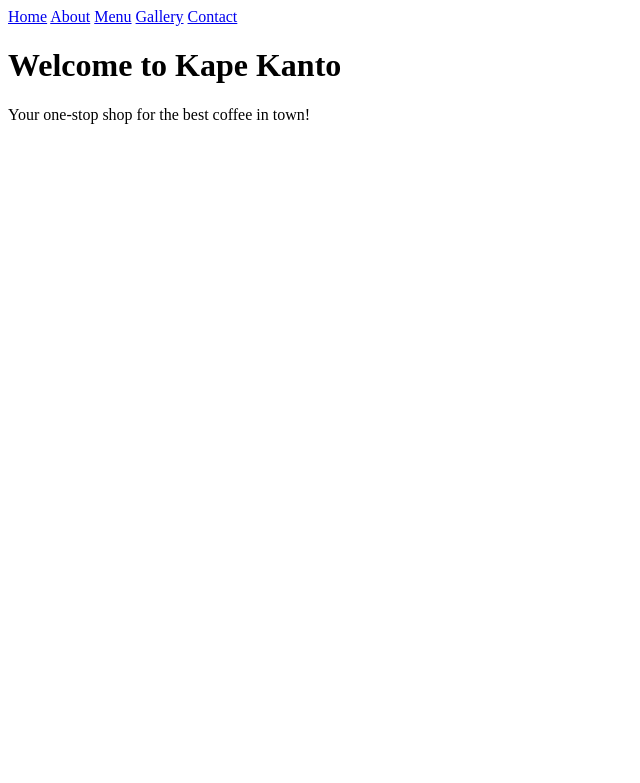
After one commit to djangoproject09/kape_kanto, a Django app: page / in a window 1280 px wide. The commit adds this page. Shown: the top 783 px of the page, without its empty margins (0-640 px from the left). Run offline with Django 5.2, Linux system fonts and the light colour scheme.

Commit message:
Add views, URLs, five page templates

```diff
--- a/coffeeshop/urls.py
+++ b/coffeeshop/urls.py
@@ -15,8 +15,10 @@ Including another URLconf
     2. Add a URL to urlpatterns:  path('blog/', include('blog.urls'))
 """
 from django.contrib import admin
-from django.urls import path
+from django.urls import path, include
 
 urlpatterns = [
     path('admin/', admin.site.urls),
+    path('', include('shop.urls')),
+
 ]
--- a/shop/templates/base.html
+++ b/shop/templates/base.html
@@ -1,12 +1,19 @@
-{ % extends 'base.html' % }
+{% load static %}
 
+<DOCTYPE html>
+<html lang="en">
+    <head>
+        <meta charset="UTF-8">
+        <meta name="viewport" content="width=device-width, initial-scale=1.0">
+        <title>{% block title %}Kape Kanto{% endblock %}</title>
+    </head>
+    <body>
+        {% include 'navbar.html' %}
+        <main>
+            {% block content %}
+            {% endblock %}
+        </main>
 
-{% block content % }
-    <h1>Welcome to Kape Kanto!</h1>
-    <p>Discover the best coffee in town.</p>
-{ % endblock % }
-<body>
-    {% include 'header.html' %}
-    {% block content %}{% endblock %}
-    {% include 'footer.html' %}
-</body>
+        {% include 'footer.html' %}
+    </body>
+    </html>
--- /dev/null
+++ b/shop/templates/home.html
@@ -0,0 +1,8 @@
+{% extends "base.html" %}
+
+{% block title %}Home | Kape Kanto{% endblock %}
+
+{% block content %}
+    <h1>Welcome to Kape Kanto</h1>
+    <p>Your one-stop shop for the best coffee in town!</p>
+{% endblock %}
--- a/shop/templates/navbar.html
+++ b/shop/templates/navbar.html
@@ -0,0 +1,7 @@
+<nav>
+    <a href="{% url 'home' %}">Home</a>
+    <a href="{% url 'about' %}">About</a>
+    <a href="{% url 'menu' %}">Menu</a>
+    <a href="{% url 'gallery' %}">Gallery</a>
+    <a href="{% url 'contact' %}">Contact</a>
+</nav>
--- /dev/null
+++ b/shop/urls.py
@@ -0,0 +1,10 @@
+from django.urls import path
+from . import views
+
+urlpatterns = [
+    path('', views.home, name='home'),
+    path('about/', views.about, name='about'),
+    path('menu/', views.menu, name='menu'),
+    path('gallery/', views.gallery, name='gallery'),
+    path('contact/', views.contact, name='contact'),
+]
--- a/shop/views.py
+++ b/shop/views.py
@@ -1,3 +1,17 @@
 from django.shortcuts import render
 
-# Create your views here.
+
+def home(request):
+    return render(request, 'home.html')
+
+def about(request):
+    return render(request, 'about.html')
+
+def menu(request):
+    return render(request, 'menu.html')
+
+def gallery(request):
+    return render(request, 'gallery.html')
+
+def contact(request):
+    return render(request, 'contact.html')
```
Also changed, not shown: shop/templates/about.html (added, +8 -0 lines), shop/templates/contact.html (added, +8 -0 lines), shop/templates/gallery.html (added, +8 -0 lines), shop/templates/menu.html (added, +8 -0 lines).
